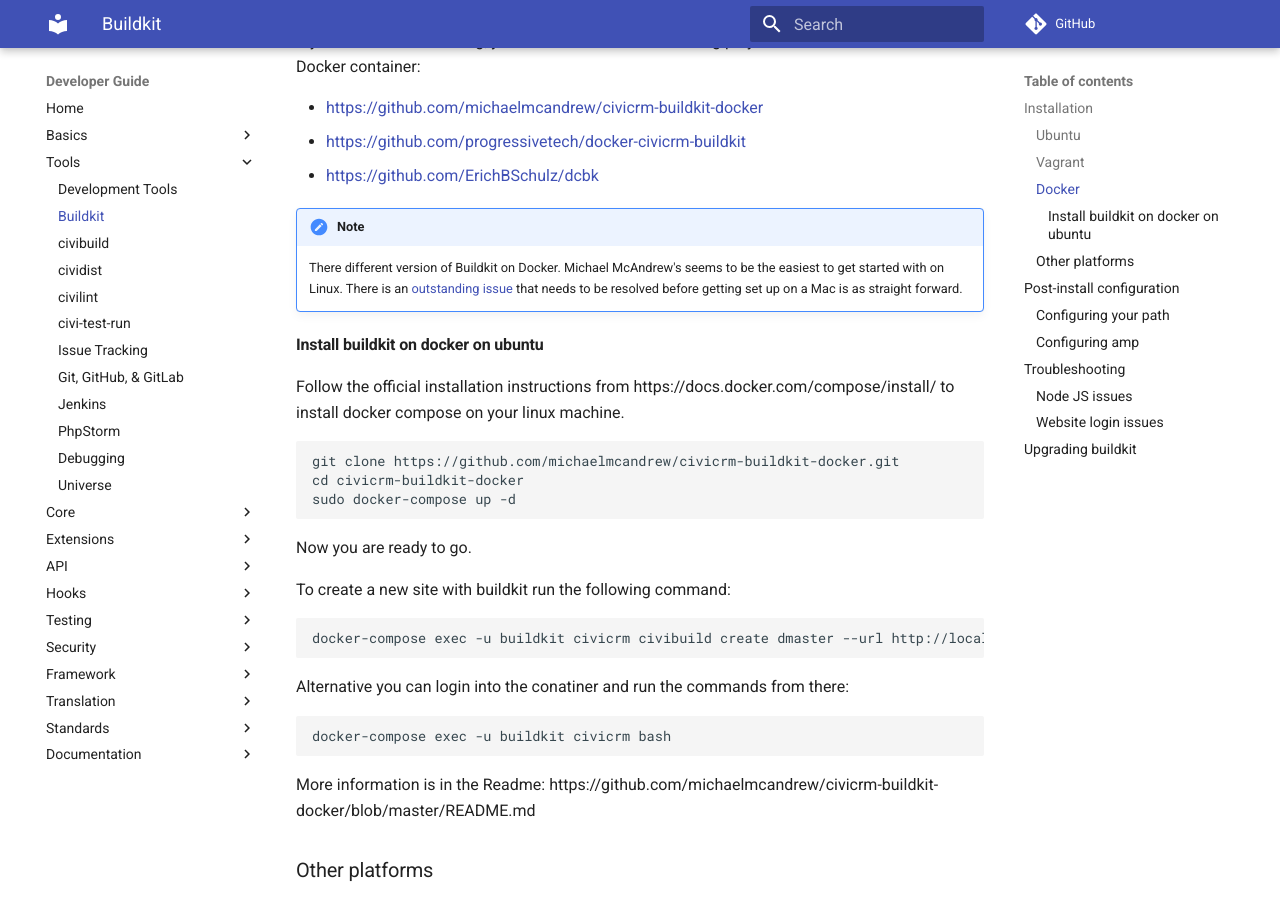
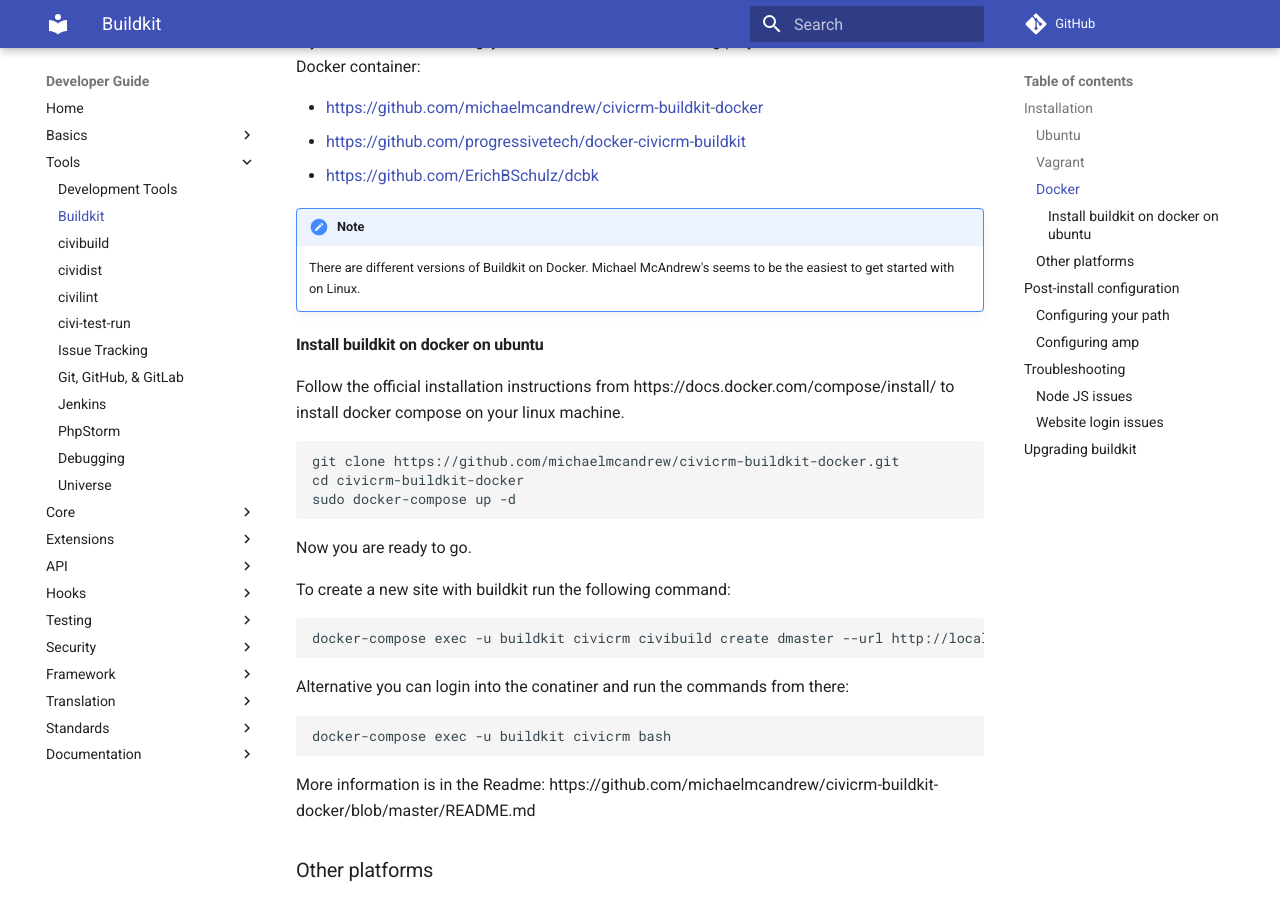
Before and after one commit to civicrm/civicrm-dev-docs, an MkDocs documentation site: the page built from docs/tools/buildkit.md, in a window 1280 px wide and 900 px high, scrolled down 1104 px. Built offline with MkDocs 1.6.1 and Material for MkDocs 9.7.7, drawn with Linux system fonts in a browser that asks for light colours; comment, search, counter and statistics services are not loaded; old or Windows-style settings are respelled for this version of MkDocs.

Commit message:
removed a reference to an Issue with installation
removed a reference to an Issue with installation on Mac OS, which is now Closed - https://github.com/michaelmcandrew/civicrm-buildkit-docker/issues/15

```diff
--- a/docs/tools/buildkit.md
+++ b/docs/tools/buildkit.md
@@ -40,7 +40,7 @@
 
 !!! Note
 
-    There different version of Buildkit on Docker. Michael McAndrew's seems to be the easiest to get started with on Linux. There is an [outstanding issue](https://github.com/michaelmcandrew/civicrm-buildkit-docker/issues/15) that needs to be resolved before getting set up on a Mac is as straight forward.
+    There are different versions of Buildkit on Docker. Michael McAndrew's seems to be the easiest to get started with on Linux.
 
 #### Install buildkit on docker on ubuntu
 
```
